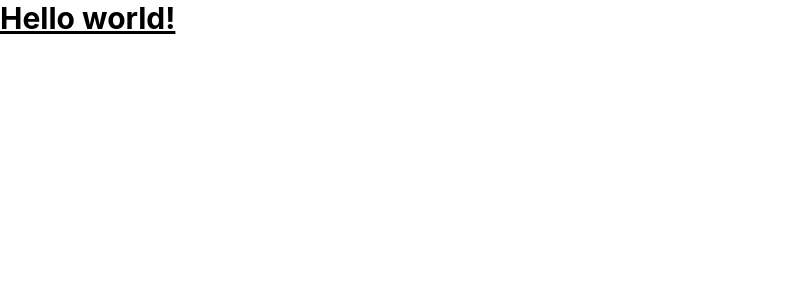
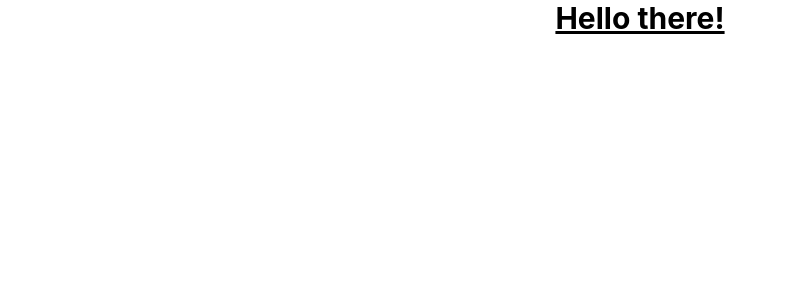
Before and after one commit to OneUpEsports/oneupgaming, a Next.js app: page / in a window 1280 px wide. Shown: the top 300 px of the page, without its empty margins (0-788 px from the left). Built offline with nearby package versions, Linux system fonts and the light colour scheme.

Commit message:
moved to components

```diff
--- /dev/null
+++ b/pages/components/LandingPage/LandingPage.tsx
@@ -0,0 +1,13 @@
+import React from "react";
+
+function Landing() {
+    return (
+        <>
+            <h1 className="text-3xl font-bold underline text-center">
+                Hello there!
+            </h1>
+        </>
+    )
+}
+
+export default Landing;
--- a/pages/index.tsx
+++ b/pages/index.tsx
@@ -2,12 +2,11 @@ import type { NextPage } from 'next'
 import Head from 'next/head'
 import Image from 'next/image'
 import styles from '../styles/Home.module.css'
+import LandingPage from './components/LandingPage/LandingPage'
 
 const Home: NextPage = () => {
   return (
-    <h1 className="text-3xl font-bold underline">
-      Hello world!
-    </h1>
+    <LandingPage />
   )
 }
 
```
